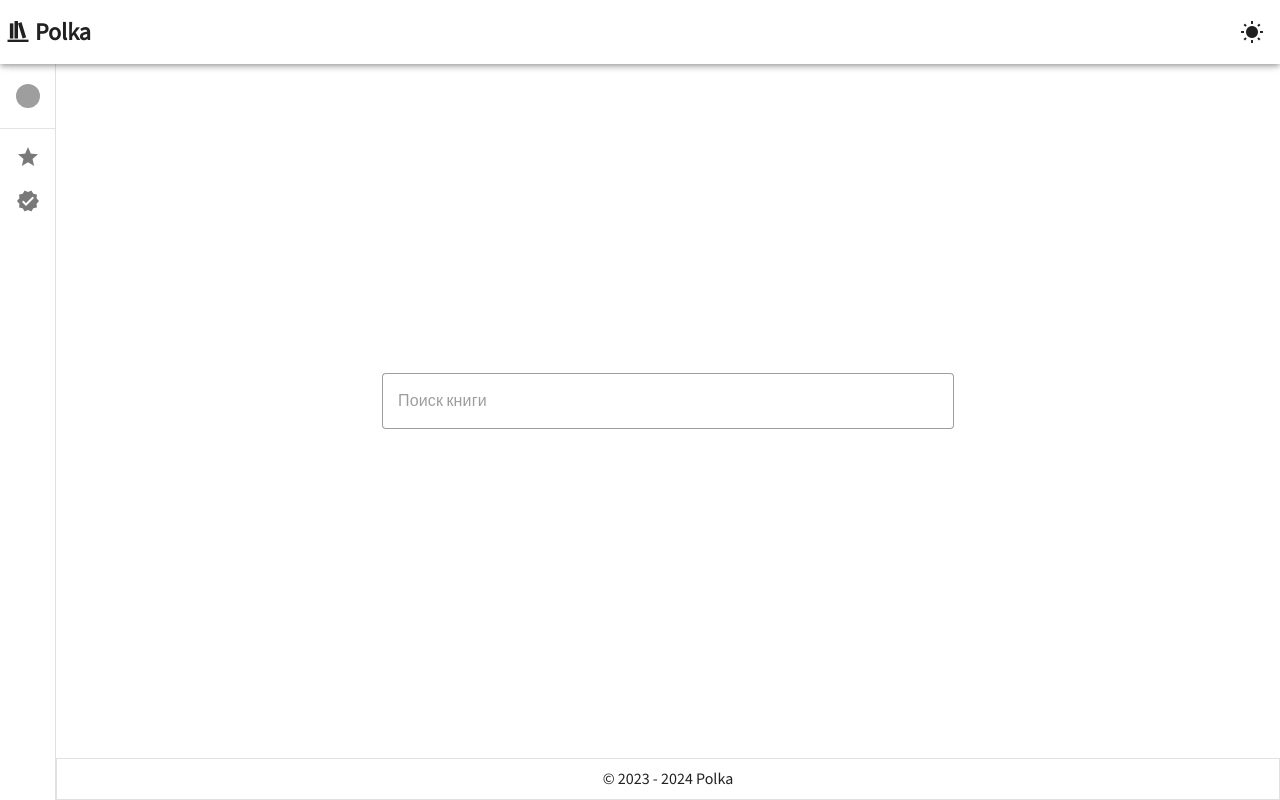
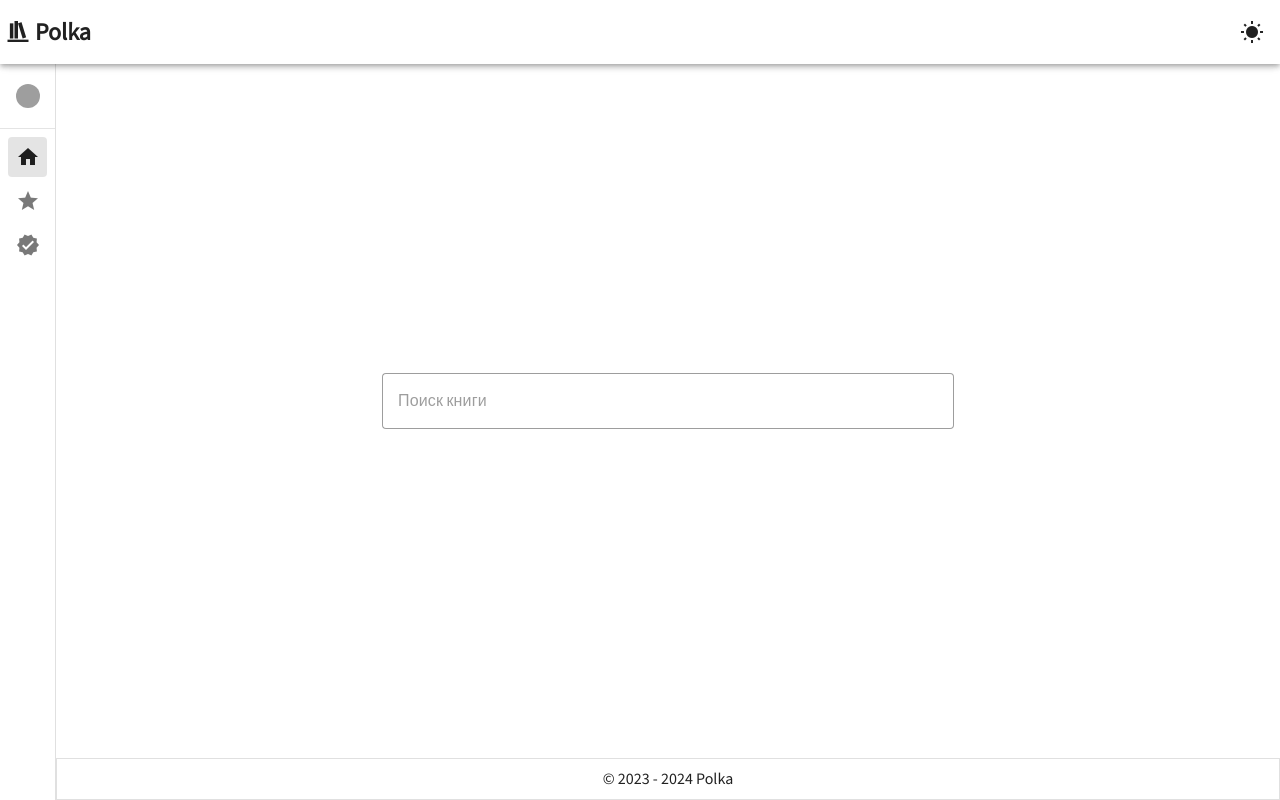
Before and after one commit to lollipopfly/polka, a Vue app: page / in a window 1280 px wide. Built offline with nearby package versions, Linux system fonts and the light colour scheme; grey boxes are pictures that could not be loaded.

Commit message:
feature-6/Layout

```diff
--- a/src/app/App.vue
+++ b/src/app/App.vue
@@ -1,22 +1,14 @@
 <template>
-  <v-layout class="rounded rounded-md" ref="app" style="height: 100vh">
-    <Header />
-
-    <Navigation />
-
-    <v-main class="d-flex align-center justify-center" fill-height>
-      <RouterView />
-    </v-main>
-
-    <Footer />
-  </v-layout>
+  <component :is="layout"> <router-view /> </component>
 </template>
 
 <script setup lang="ts">
-import { RouterView } from 'vue-router'
-import { Header } from '@/widgets/header'
-import { Navigation } from '@/shared/ui/navigation'
-import { Footer } from '@/shared/ui/footer'
+import { useRoute } from 'vue-router'
+import { DefaultLayout } from '@/shared/ui/default-layout/'
+
+const route = useRoute()
+
+const layout = computed(() => route.meta.layout || DefaultLayout)
 </script>
 
 <style>
--- a/src/app/providers/router.ts
+++ b/src/app/providers/router.ts
@@ -1,7 +1,7 @@
-import { createRouter, createWebHashHistory } from 'vue-router'
+import { createRouter, createWebHistory } from 'vue-router'
 import { routes } from '@/pages'
 
 export const router = createRouter({
-  history: createWebHashHistory(),
+  history: createWebHistory(import.meta.env.BASE_URL),
   routes
 })
--- /dev/null
+++ b/src/pages/favorites/Favorites.vue
@@ -0,0 +1,35 @@
+<template>
+  <v-container>
+    <v-row>
+      <v-col>
+        <h1 class="text-center">Избранное</h1>
+      </v-col>
+    </v-row>
+    <v-row>
+      <v-col v-for="n in 10" :key="n" sm="6" md="3">
+        <v-card>
+          <v-img
+            src="https://cdn.vuetifyjs.com/images/cards/sunshine.jpg"
+            height="200px"
+            cover
+          ></v-img>
+
+          <v-card-title>Война и Мир</v-card-title>
+
+          <v-card-subtitle>"Лев Толстой</v-card-subtitle>
+
+          <v-card-text
+            >Творчество Льва Николаевича Толстого — уникальное явление в истории мировой культуры.
+            Писатель, философ и гуманист создал ...</v-card-text
+          >
+
+          <v-card-actions>
+            <v-btn variant="outlined">Подробнее</v-btn>
+          </v-card-actions>
+        </v-card>
+      </v-col>
+    </v-row>
+  </v-container>
+</template>
+
+<script setup lang="ts"></script>
--- /dev/null
+++ b/src/pages/favorites/index.ts
@@ -0,0 +1,3 @@
+import FavoritesPage from './Favorites.vue'
+
+export default FavoritesPage
--- a/src/pages/home/index.ts
+++ b/src/pages/home/index.ts
@@ -1,2 +1,3 @@
 import HomePage from './Home.vue'
+
 export default HomePage
--- a/src/pages/index.ts
+++ b/src/pages/index.ts
@@ -1,5 +1,18 @@
 import Routing from './index.vue'
+import { HomeLayout } from '@/shared/ui/home-layout/'
 
-export const routes = [{ path: '/', component: () => import('./home') }]
+export const routes = [
+  {
+    path: '/',
+    component: () => import('./home'),
+    meta: {
+      layout: HomeLayout
+    }
+  },
+  {
+    path: '/favorites',
+    component: () => import('./favorites')
+  }
+]
 
 export { Routing }
--- /dev/null
+++ b/src/shared/ui/default-layout/DefaultLayout.vue
@@ -0,0 +1,19 @@
+<template>
+  <v-layout class="rounded rounded-md" ref="app">
+    <Header />
+
+    <Navigation />
+
+    <v-main>
+      <slot />
+    </v-main>
+
+    <Footer />
+  </v-layout>
+</template>
+
+<script setup lang="ts">
+import { Header } from '@/widgets/header'
+import { Navigation } from '@/shared/ui/navigation'
+import { Footer } from '@/shared/ui/footer'
+</script>
--- /dev/null
+++ b/src/shared/ui/default-layout/index.ts
@@ -0,0 +1,3 @@
+import DefaultLayout from './DefaultLayout.vue'
+
+export { DefaultLayout }
--- /dev/null
+++ b/src/shared/ui/home-layout/HomeLayout.vue
@@ -0,0 +1,19 @@
+<template>
+  <v-layout class="rounded rounded-md" ref="app" style="height: 100vh">
+    <Header />
+
+    <Navigation />
+
+    <v-main class="d-flex align-center justify-center" fill-height>
+      <slot />
+    </v-main>
+
+    <Footer />
+  </v-layout>
+</template>
+
+<script setup lang="ts">
+import { Header } from '@/widgets/header'
+import { Navigation } from '@/shared/ui/navigation'
+import { Footer } from '@/shared/ui/footer'
+</script>
--- /dev/null
+++ b/src/shared/ui/home-layout/index.ts
@@ -0,0 +1,3 @@
+import HomeLayout from './HomeLayout.vue'
+
+export { HomeLayout }
--- a/src/shared/ui/navigation/Navigation.vue
+++ b/src/shared/ui/navigation/Navigation.vue
@@ -10,12 +10,9 @@
     <v-divider></v-divider>
 
     <v-list density="compact" nav>
-      <v-list-item prepend-icon="mdi-star" title="Избранное" value="favorites"></v-list-item>
-      <v-list-item
-        prepend-icon="mdi-check-decagram"
-        title="Прочитано"
-        value="favorites"
-      ></v-list-item>
+      <v-list-item link to="/" prepend-icon="mdi-home" title="Главная"></v-list-item>
+      <v-list-item link to="/favorites" prepend-icon="mdi-star" title="Избранное"></v-list-item>
+      <v-list-item prepend-icon="mdi-check-decagram" title="Прочитано"></v-list-item>
     </v-list>
   </v-navigation-drawer>
 </template>
```
